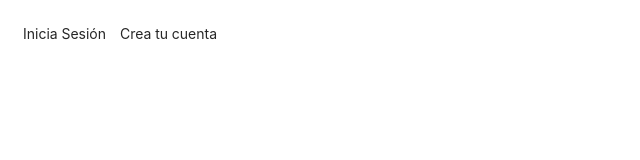
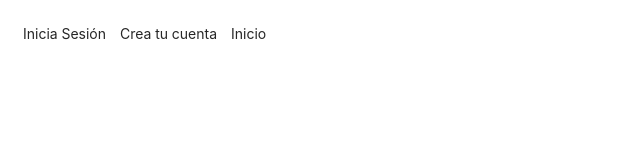
Before and after one commit to karrevi/gist-react, a React (Create React App) app: page / in a window 1280 px wide. Shown: the top 160 px of the page, without its empty margins (0-640 px from the left). Built offline with nearby package versions, Linux system fonts and the light colour scheme.

Commit message:
route and views home make

```diff
--- a/src/components/Header/Header.jsx
+++ b/src/components/Header/Header.jsx
@@ -8,6 +8,7 @@ const Header = (props) => {
         <header className="header">
             <NavLink to='/login' exact>Inicia Sesión</NavLink>
             <NavLink to='/register' exact>Crea tu cuenta</NavLink>
+            <NavLink to='/home' exact>Inicio</NavLink>
         </header>
     )
 }
```
